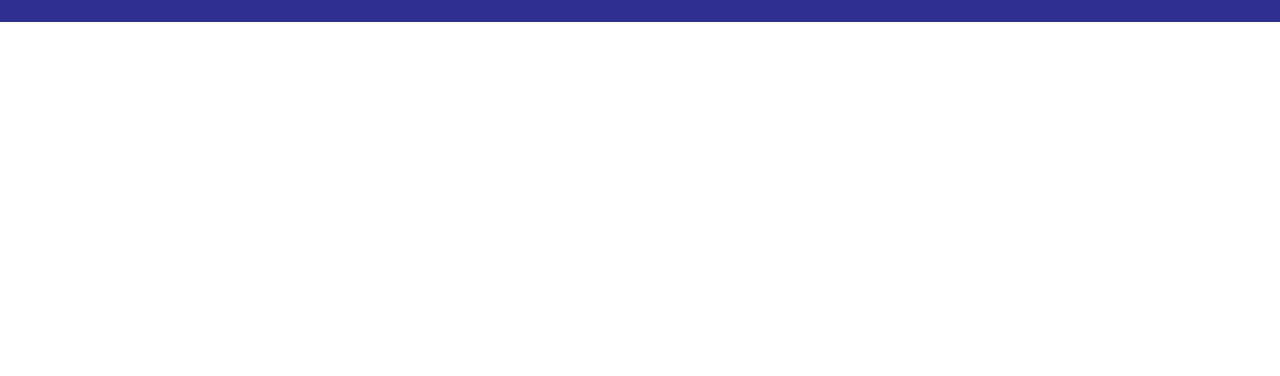
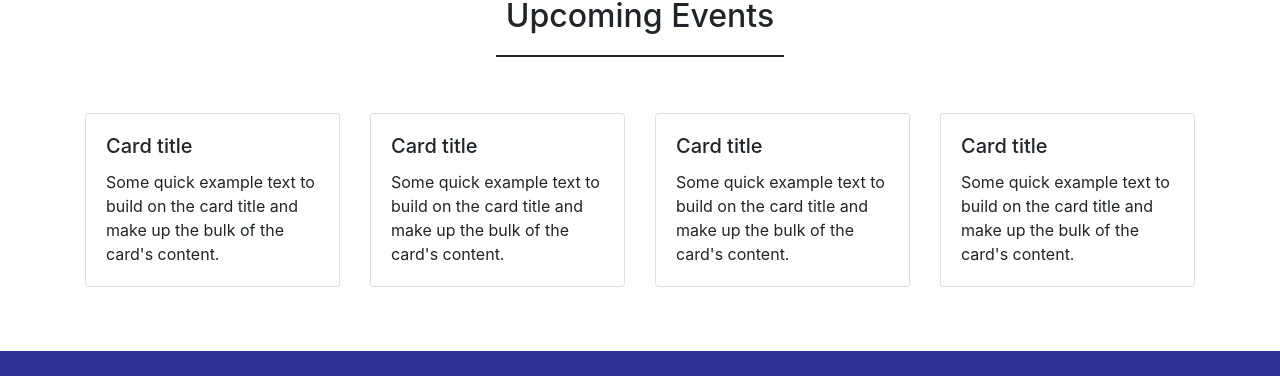
Before and after one commit to bilalhaider/narl-website, an Eleventy site: page index.html in a window 1280 px wide. Shown: the part 3026-3402 px from the top of the page. Before the commit the page ends 3048 px from the top, so only its background shows below. Built offline with nearby package versions, Linux system fonts and the light colour scheme; Eleventy itself is replaced by a stand-in of ours; files that its build step writes are made by us from their sources.

Commit message:
Event section is added and stats section move above the research section

```diff
--- a/index.html
+++ b/index.html
@@ -119,36 +119,7 @@
         </a> -->
     </div>
 
-    <section class="themes">
-        <div class="container">
-            <div class="row">
-                <div class="col-sm-12">
-                    <div class="sec-title">
-                        <!-- <p>What We Do Now</p> -->
-                        <h2>Explore Our Main Themes</h2>
-                        <div class="separator"></div>
-                    </div>
-                </div>
-            </div>
-
-            <div class="row">
-                {% for area in collections.researchareas %}
-                <div class="col-sm-4">
-                    <div class="card shadow">
-                        <img src="{{ area.url | url }}/{{ area.data.image }}" class="card-img-top card-img" alt=" ...">
-                        <div class="card-body">
-                            <h5 class="card-title">{{ area.data.title }}</h5>
-                            <p class="card-text">{% shortened area.templateContent %}</p>
-                        </div>
-                    </div>
-                </div>
-                {% endfor %}
-            </div>
-
-        </div>
-    </section>
-
-    <section class="gray-section">
+    <section class="white-section">
         <div class="container">
             <div class="row">
                 <div class="col-sm-12">
@@ -186,6 +157,35 @@
                 </div>
 
             </div>
+        </div>
+    </section>
+
+    <section class="gray-section">
+        <div class="container">
+            <div class="row">
+                <div class="col-sm-12">
+                    <div class="sec-title">
+                        <!-- <p>What We Do Now</p> -->
+                        <h2>Explore Our Main Themes</h2>
+                        <div class="separator"></div>
+                    </div>
+                </div>
+            </div>
+
+            <div class="row">
+                {% for area in collections.researchareas %}
+                <div class="col-sm-4">
+                    <div class="card shadow">
+                        <img src="{{ area.url | url }}/{{ area.data.image }}" class="card-img-top card-img" alt=" ...">
+                        <div class="card-body">
+                            <h5 class="card-title">{{ area.data.title }}</h5>
+                            <p class="card-text">{% shortened area.templateContent %}</p>
+                        </div>
+                    </div>
+                </div>
+                {% endfor %}
+            </div>
+
         </div>
     </section>
 
@@ -269,6 +269,63 @@
         </div>
     </section>
 
+    <section class="event-section">
+        <div class="container">
+            <div class="row">
+                <div class="col-sm-12">
+                    <div class="sec-title">
+                        <!-- <p>What We Do Now</p> -->
+                        <h2>Upcoming Events</h2>
+                        <div class="separator"></div>
+                    </div>
+                </div>
+            </div>
+            <div class="row">
+                <div class="col-sm-3">
+                    <div class="card">
+                        <!-- <img class="card-img-top" src="..." alt="Card image cap"> -->
+                        <div class="card-body">
+                            <h5 class="card-title">Card title</h5>
+                            <p class="card-text">Some quick example text to build on the card title and make up the bulk
+                                of the card's content.</p>
+                        </div>
+                    </div>
+                </div>
+                <div class="col-sm-3">
+                    <div class="card">
+                        <!-- <img class="card-img-top" src="..." alt="Card image cap"> -->
+                        <div class="card-body">
+                            <h5 class="card-title">Card title</h5>
+                            <p class="card-text">Some quick example text to build on the card title and make up the bulk
+                                of the card's content.</p>
+                        </div>
+                    </div>
+                </div>
+                <div class="col-sm-3">
+                    <div class="card">
+                        <!-- <img class="card-img-top" src="..." alt="Card image cap"> -->
+                        <div class="card-body">
+                            <h5 class="card-title">Card title</h5>
+                            <p class="card-text">Some quick example text to build on the card title and make up the bulk
+                                of the card's content.</p>
+                        </div>
+                    </div>
+                </div>
+                <div class="col-sm-3">
+                    <div class="card">
+                        <!-- <img class="card-img-top" src="..." alt="Card image cap"> -->
+                        <div class="card-body">
+                            <h5 class="card-title">Card title</h5>
+                            <p class="card-text">Some quick example text to build on the card title and make up the bulk
+                                of the card's content.</p>
+                        </div>
+                    </div>
+                </div>
+
+            </div>
+        </div>
+    </section>
+
     <footer>
         <div class="container">
             <div class="footer-section">
```
